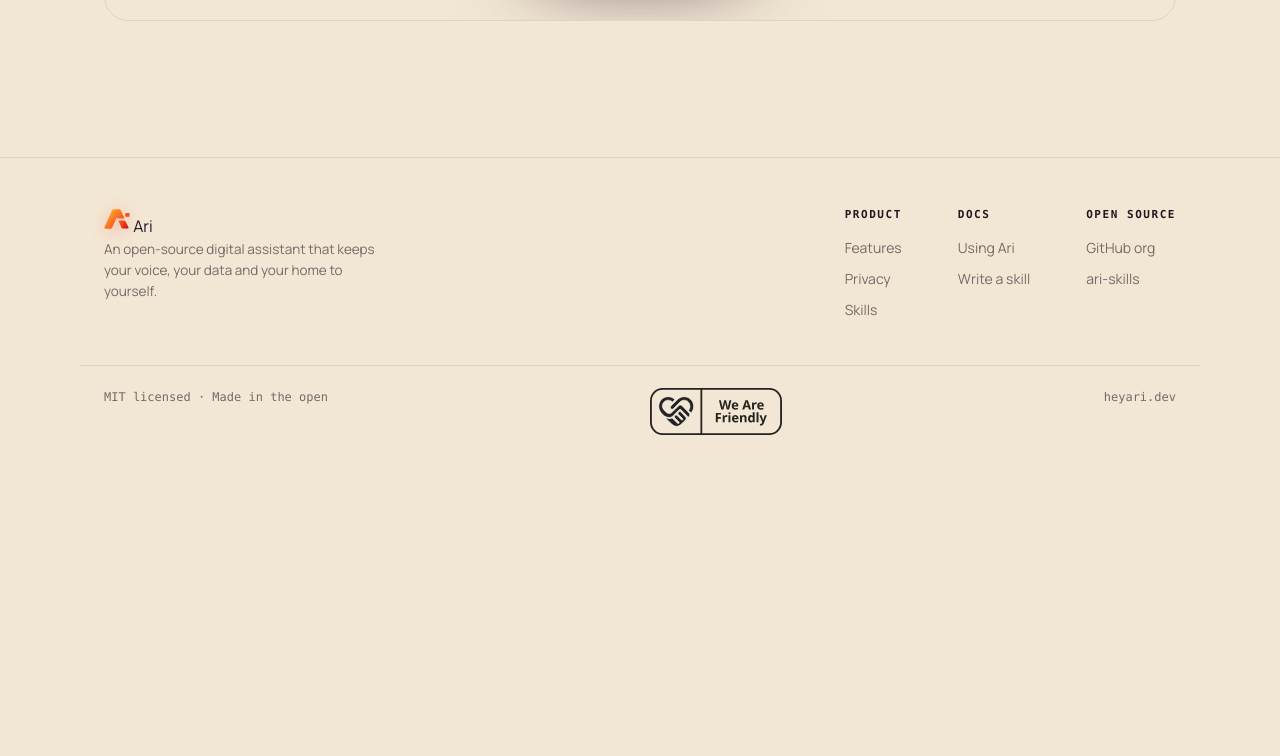
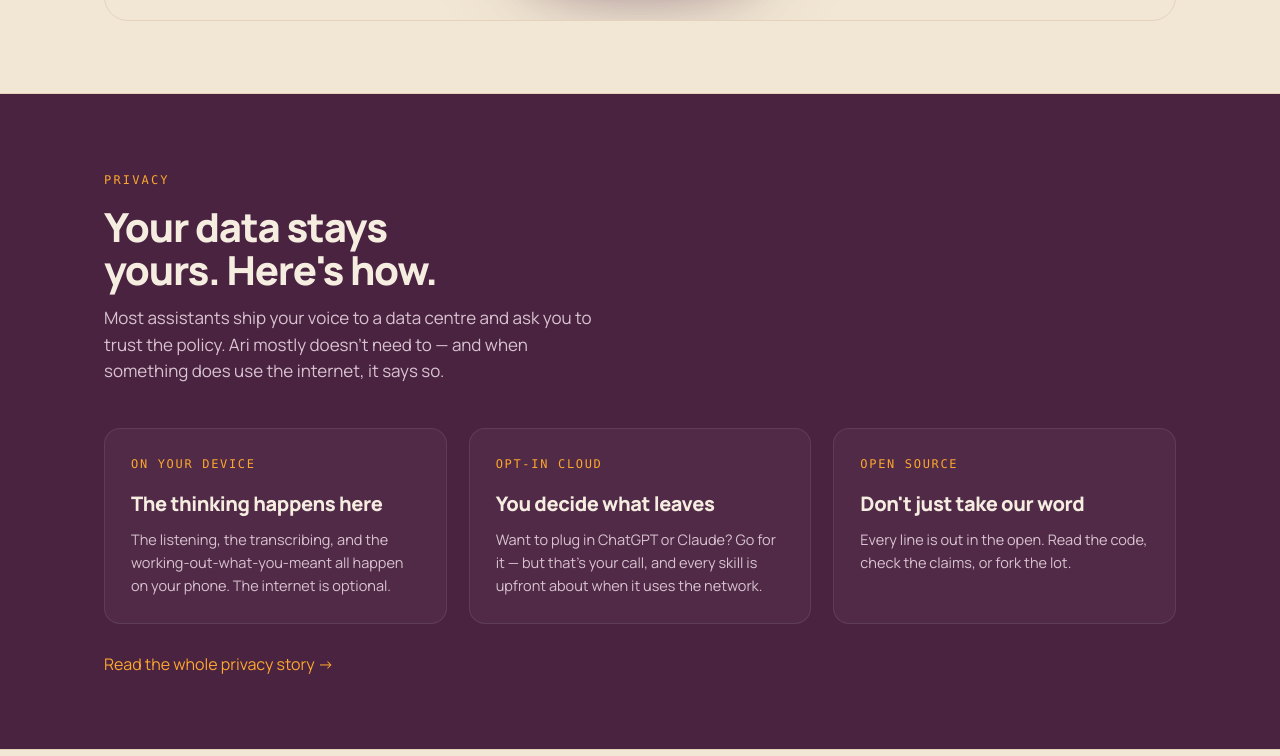
Before and after one commit to ari-digital-assistant/ari-web, an Astro site in the folder site/: page / in a window 1280 px wide. Shown: the part 1724-2480 px from the top of the page. Before the commit the page ends 2204 px from the top, so only its background shows below. Built offline with nearby package versions, Linux system fonts and the light colour scheme; Astro itself is replaced by a stand-in of ours.

Commit message:
feat: home privacy teaser band linking to /privacy

```diff
--- /dev/null
+++ b/site/src/components/PrivacyBand.astro
@@ -0,0 +1,46 @@
+<section class="privacy" id="privacy">
+  <div class="wrap">
+    <div class="sec-head">
+      <span class="eyebrow">Privacy</span>
+      <h2>Your data stays yours. Here's how.</h2>
+      <p>Most assistants ship your voice to a data centre and ask you to trust the policy. Ari mostly doesn't need to — and when something does use the internet, it says so.</p>
+    </div>
+    <div class="tenets">
+      <div class="tenet">
+        <div class="n">On your device</div>
+        <h3>The thinking happens here</h3>
+        <p>The listening, the transcribing, and the working-out-what-you-meant all happen on your phone. The internet is optional.</p>
+      </div>
+      <div class="tenet">
+        <div class="n">Opt-in cloud</div>
+        <h3>You decide what leaves</h3>
+        <p>Want to plug in ChatGPT or Claude? Go for it — but that's your call, and every skill is upfront about when it uses the network.</p>
+      </div>
+      <div class="tenet">
+        <div class="n">Open source</div>
+        <h3>Don't just take our word</h3>
+        <p>Every line is out in the open. Read the code, check the claims, or fork the lot.</p>
+      </div>
+    </div>
+    <p class="band-cta"><a href="/privacy">Read the whole privacy story →</a></p>
+  </div>
+</section>
+<style>
+  /* Ported verbatim from docs/design-reference/dusk-mockup.html's
+     <section class="privacy"> block. Shared .eyebrow/.wrap/.sec-head +
+     section padding live in global.css. */
+  .privacy{background:var(--plum-ink); color:#F6EDE1; border-block:1px solid var(--hair)}
+  .privacy .eyebrow{color:var(--amber)}
+  .privacy .sec-head p{color:#D9C3D0}
+  .tenets{display:grid; grid-template-columns:repeat(3,1fr); gap:22px; margin-top:44px}
+  .tenet{background:rgba(255,255,255,.035); border:1px solid rgba(255,255,255,.09); border-radius:16px; padding:26px}
+  .tenet .n{font-family:var(--mono); font-size:12px; letter-spacing:.14em; color:var(--amber); text-transform:uppercase}
+  .tenet h3{font-size:20px; margin-top:14px; margin-bottom:9px; letter-spacing:-.02em}
+  .tenet p{color:#D9C3D0; font-size:14.5px; line-height:1.6}
+  .band-cta{margin-top:28px}
+  .band-cta a{color:var(--amber)}
+  .band-cta a:hover{text-decoration:underline}
+  @media (max-width:860px){
+    .tenets{grid-template-columns:1fr}
+  }
+</style>
--- a/site/src/pages/index.astro
+++ b/site/src/pages/index.astro
@@ -2,8 +2,10 @@
 import Base from '../layouts/Base.astro';
 import Hero from '../components/Hero.astro';
 import Demo from '../components/Demo.astro';
+import PrivacyBand from '../components/PrivacyBand.astro';
 ---
 <Base title="Ari — the assistant that never phones home">
   <Hero />
   <Demo />
+  <PrivacyBand />
 </Base>
```
Also changed, not shown: site/test/privacy-band.test.js (added, +23 -0 lines).
